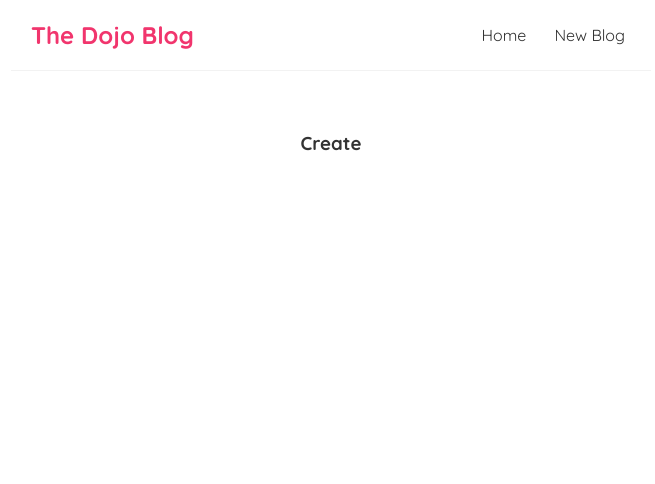
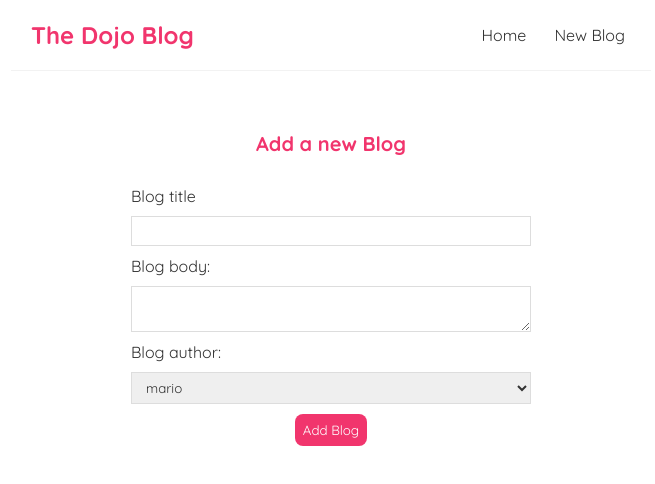
Before and after one commit to SudhansuSekharSahoo18/React-dojo-blog, a React (Create React App) app: page /create in a window 1280 px wide. Shown: the top 484 px of the page, without its empty margins (309-964 px from the left). Built offline with nearby package versions, Linux system fonts and the light colour scheme.

Commit message:
Added create Blog

```diff
--- a/data/db.json
+++ b/data/db.json
@@ -11,6 +11,12 @@
       "body": "Why do we use it?\nIt is a long established fact that a reader will be distracted",
       "author": "yoshi",
       "id": 2
+    },
+    {
+      "title": "My Blog",
+      "body": "No Content",
+      "author": "mario",
+      "id": 3
     }
   ]
 }
--- a/src/Create.js
+++ b/src/Create.js
@@ -1,7 +1,50 @@
+import { useState } from "react";
+
 const Create = () => {
+    const [title, setTitle] = useState('');
+    const [body, setBody] = useState('');
+    const [author, setAuthor] = useState('mario');
+    const [isPending, setIsPending] = useState(false);
+
+    const handleSUbmit = (e) => {
+        e.preventDefault();
+        const blog = { title, body, author};
+
+        setIsPending(true);
+
+        fetch('http://localhost:8000/blogs',{
+            method: "POST",
+            headers: {'Content-Type': 'application/json'},
+            body: JSON.stringify(blog)
+        }).then(() => {
+            console.log('new blog added')
+            setIsPending(false);
+        })
+    }
+
     return (
         <div className="create">
-            <h3>Create</h3>
+            <h2>Add a new Blog</h2>
+            <form onSubmit={handleSUbmit}>
+                <label htmlFor="">Blog title</label>
+                <input type="text"
+                    required
+                    value={title}
+                    onChange={(e) => setTitle(e.target.value)}
+                />
+                <label htmlFor="">Blog body:</label>
+                <textarea required
+                    onChange={(e) => setBody(e.target.value)}
+                />
+                <label htmlFor="">Blog author:</label>
+                <select value={author} onChange={(e) => setAuthor(e.target.value)} >
+                    <option value= "mario">mario</option>
+                    <option value="yoshi">yoshi</option>
+                </select>
+                { !isPending && <button>Add Blog</button>}
+                { isPending && <button disabled>Add Blog...</button>}
+
+            </form>
         </div>
      );
 }
```
Lines whose indentation alone changed are shown as unchanged.
